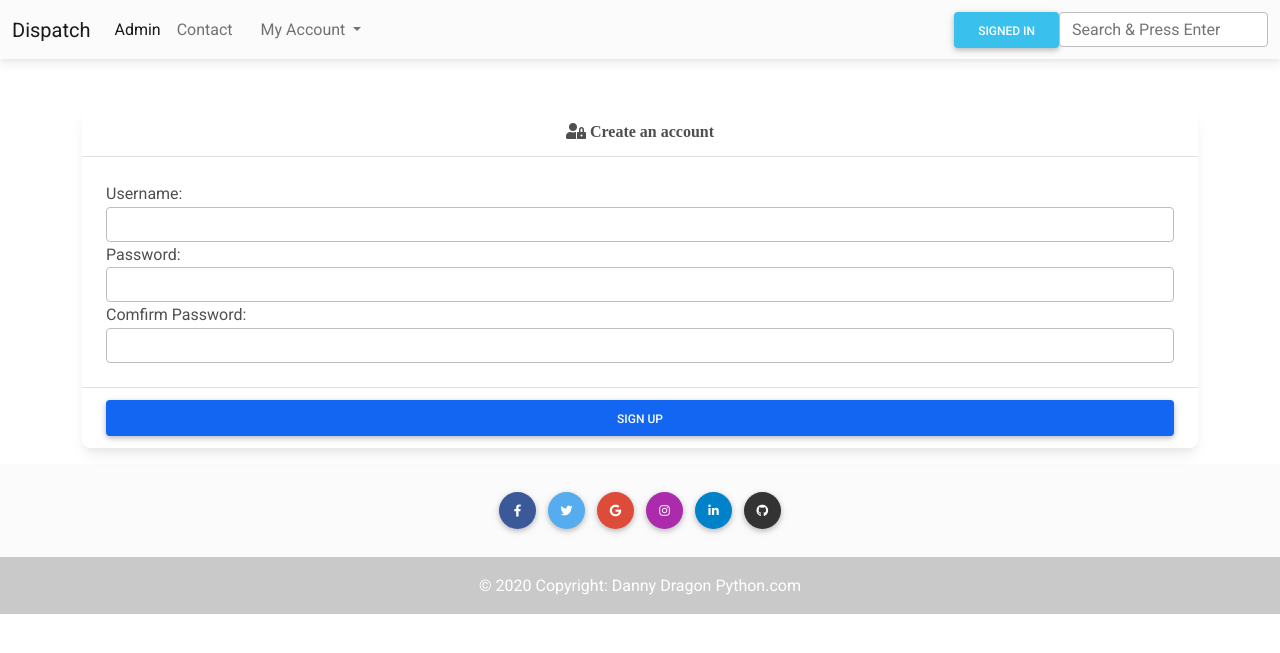
After one commit to DannyJaJr/Truckload-and-Dispatch, a Django app: page /auth/register in a window 1280 px wide. The commit adds this page. Shown: the top 653 px of the page. Run offline with Django 3.2, Linux system fonts and the light colour scheme; some libraries are stand-ins or nearby versions.

Commit message:
users and authentication done

```diff
--- a/app_auth/urls.py
+++ b/app_auth/urls.py
@@ -5,5 +5,5 @@
 # from .views import loging_blog
 
 # urlpatterns = [
-#     path('login', loging_blog, name='login-blog')
+#     path('login2', loging_blog, name='login-blog')
 # ]
--- a/blog/forms.py
+++ b/blog/forms.py
@@ -4,3 +4,9 @@ from django import forms
 class LoginForm(forms.Form):
     username = forms.CharField(widget=forms.TextInput(attrs={'class': 'form-control'}))
     pwd = forms.CharField(label="Password", widget=forms.PasswordInput(attrs={'class': 'form-control'}))
+
+
+class RegisterForm(forms.Form):
+    username = forms.CharField(widget=forms.TextInput(attrs={'class': 'form-control'}))
+    pwd = forms.CharField(label="Password", widget=forms.PasswordInput(attrs={'class': 'form-control'}))
+    pwd_confirm = forms.CharField(label="Comfirm Password", widget=forms.PasswordInput(attrs={'class': 'form-control'}))
--- a/blog/templates/_nav.html
+++ b/blog/templates/_nav.html
@@ -1,6 +1,6 @@
 <nav class="navbar navbar-expand-lg navbar-light bg-light">
     <div class="container-fluid">
-        <a class="navbar-brand" href="#">Dispatch</a>
+        <a class="navbar-brand" href="/">Dispatch</a>
         <button class="navbar-toggler" type="button" data-mdb-toggle="collapse" data-mdb-target="#navbarTogglerDemo02"
             aria-controls="navbarTogglerDemo02" aria-expanded="false" aria-label="Toggle navigation">
             <i class="fas fa-bars"></i>
@@ -39,8 +39,15 @@
                     <a class="nav-link disabled" href="#" tabindex="-1" aria-disabled="true">Disabled</a>
                 </li> -->
             </ul>
+            {%    if user.is_authenticated %}
+            <a href="{% url 'logout' %}" class="btn btn-info">Log out</a>
+            {%   else  %}
+            <a href="{% url 'login-blog' %}" class="btn btn-info">Signed in</a>
+            {%  endif  %}
+
+            <span> </span>
             <!-- form search redirect all search to google.com  with the name ="q" for input-->
-            <form class="form-inline" action="{% url 'search' %}">
+            <form class="form-inline ml-3" action="{% url 'search' %}">
 
                 <input type="text" class="form-control" placeholder="Search & Press Enter" aria-label="Search"
                     name="load" />
--- /dev/null
+++ b/blog/templates/register.html
@@ -0,0 +1,39 @@
+{% extends 'base.html' %}
+
+
+{% block title %} Create an account {% endblock %}
+
+{% block content %}
+
+
+<div class="container">
+    <div class="col-md-12 mt-5">
+        {% if messages %}
+        {% for message in messages %}
+        <div class="alert alert-danger text-center">
+            <strong>{{message}}</strong>
+        </div>
+        {% endfor %}
+        {% endif %}
+        <form action="" method="POST" novalidate> {% csrf_token %}
+            <div class="card">
+                <div class="card-header text-center"><i class="fas fa-user-lock"> Create an account</i></div>
+                <div class="card-body">
+                    {{form}}
+
+
+
+                </div>
+                <div class="card-footer">
+                    <button class="btn btn-primary btn-block">Sign up</button>
+                </div>
+            </div>
+
+        </form>
+
+
+    </div>
+
+</div>
+
+{% endblock %}
--- a/blog/urls.py
+++ b/blog/urls.py
@@ -2,13 +2,15 @@ from django.urls import include, path
 # import view to render the functions
 from . import views
 # edit app_auth
-from .views import loging_blog
+from .views import *
 
 urlpatterns = [
     # path('', views.index, name='index'),
     # the view.py will call the function 'home' to render in templates for the "/" path
     path('', views.home, name='home'),
     path('login', loging_blog, name='login-blog'),
+    path('register', register, name='register'),
+    path('logout', logout_blog, name='logout'),
 
 ]
 
--- a/blog/views.py
+++ b/blog/views.py
@@ -4,9 +4,11 @@ from .models import Load, Message
 # edit app_auth
 from django.shortcuts import render, redirect
 # for authentication now let import django.contrib
-from django.contrib.auth import authenticate
+from django.contrib.auth import authenticate, login, logout
 from django.contrib import messages
-from .forms import LoginForm
+from django.contrib.auth.models import User
+# to import all types of forms such as login , register
+from .forms import *
 
 # Create your views here. GET POST META method
 ########### Functions ###################################
@@ -82,7 +84,7 @@ def message(request):
 # edit app_auth
 
 
-# Create your views here.
+# function for loggin
 def loging_blog(request):
     if request.method == "POST":
         form = LoginForm(request.POST)
@@ -91,10 +93,54 @@ def loging_blog(request):
             pwd = form.cleaned_data['pwd']
             user = authenticate(username=username, password=pwd)
             if user is not None:
+                login(request, user)
                 return redirect('home')
             else:
-                return render(request, 'login.hrml', {'form':form})
+                messages.error(request, 'Your email address and password combination do not match any of our accounts.')
+                return render(request, 'login.html', {'form':form})
+        else:
+            # for field in form.errors:
+            #     # to render the form input in colors
+            #     form[field].field.widget.attrs['class'] += 'is-invalid'
+                # ['class'] += 'is-invalid' is class from bootstrap
+            return render(request, 'login.html', {'form':form})
+
+
+
 
     else:
         form = LoginForm()
         return render(request, "login.html", {"form":form })
+
+
+
+# function to create an account
+def register(request):
+    if request.method == "POST":
+        form = RegisterForm(request.POST)
+        if form.is_valid():
+            username = form.cleaned_data['username']
+            pwd = form.cleaned_data['pwd']
+            user =User.objects.create_user(username=username, password = pwd)
+            if user is not None:
+                return redirect("login-blog")
+            else:
+                messages.error(request, 'Creation failure')
+                return render(request, 'register.html', {'form':form})
+        else:
+            return render(request, 'register.html', {'form':form})
+
+
+
+
+        return render(request, 'register.html', {})
+
+    form = RegisterForm()
+    return render(request, 'register.html', {'form':form})
+
+
+
+# function to log out users
+def logout_blog(request):
+    logout(request)
+    return redirect('login-blog')
```
Also changed, not shown: blog/templates/_footer.html (+12 -12 lines), blog/templates/login.html (+16 -2 lines), db.sqlite3.
